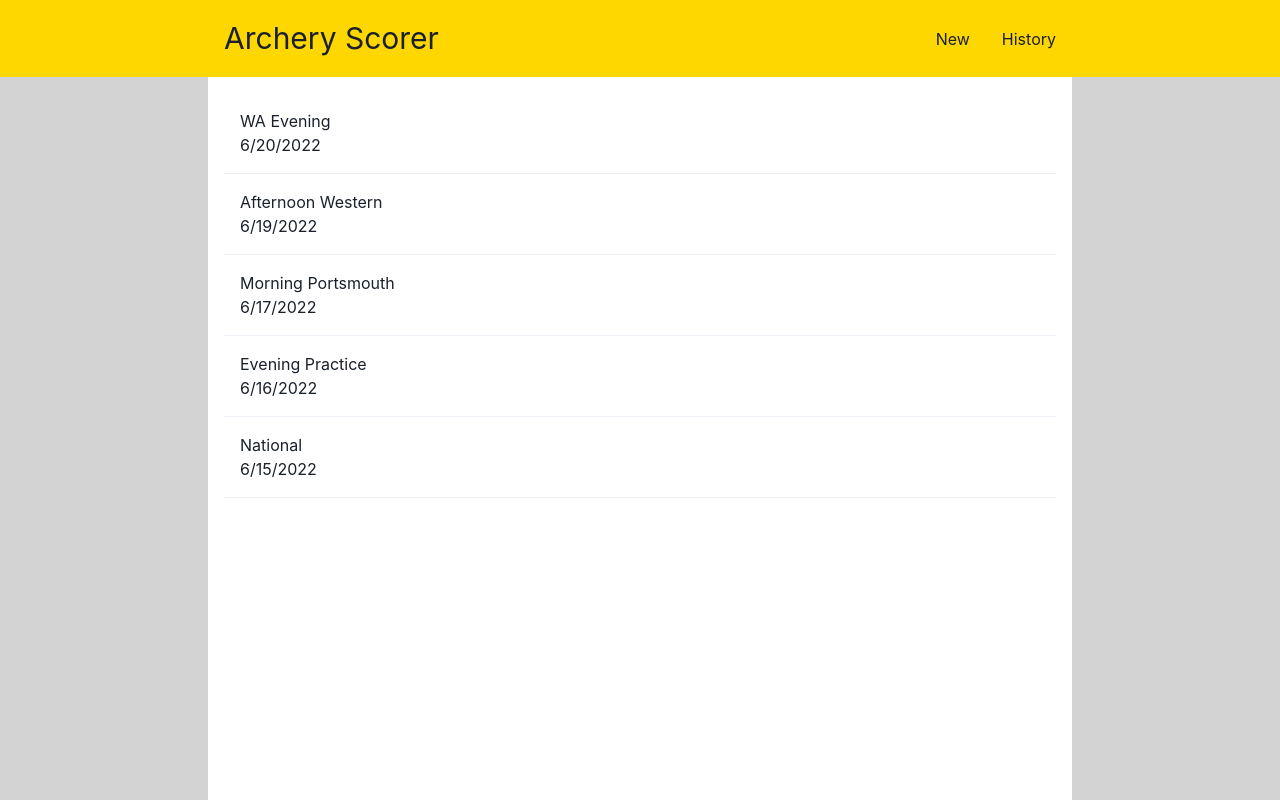
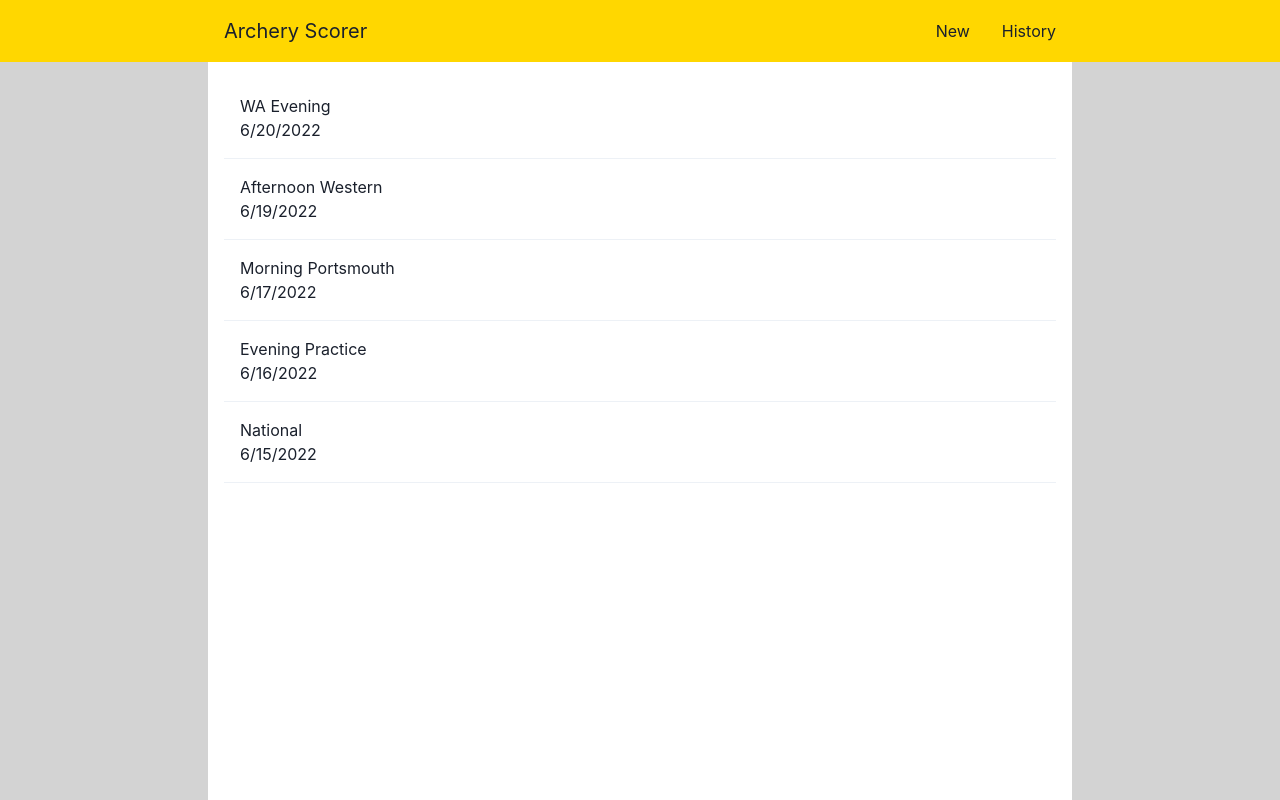
Before and after one commit to LauSam09/archery, a React (Create React App) app: page /sessions in a window 1280 px wide. Built offline with nearby package versions, Linux system fonts and the light colour scheme.

Commit message:
Reduce navbar title size

```diff
--- a/src/components/NavBar/NavBar.tsx
+++ b/src/components/NavBar/NavBar.tsx
@@ -9,7 +9,7 @@ export function NavBar() {
           <Box p="4">
             {" "}
             <Link as={RouterLink} to="/">
-              <Text fontSize="3xl">Archery Scorer</Text>
+              <Text fontSize="xl">Archery Scorer</Text>
             </Link>
           </Box>
           <Spacer />
```
